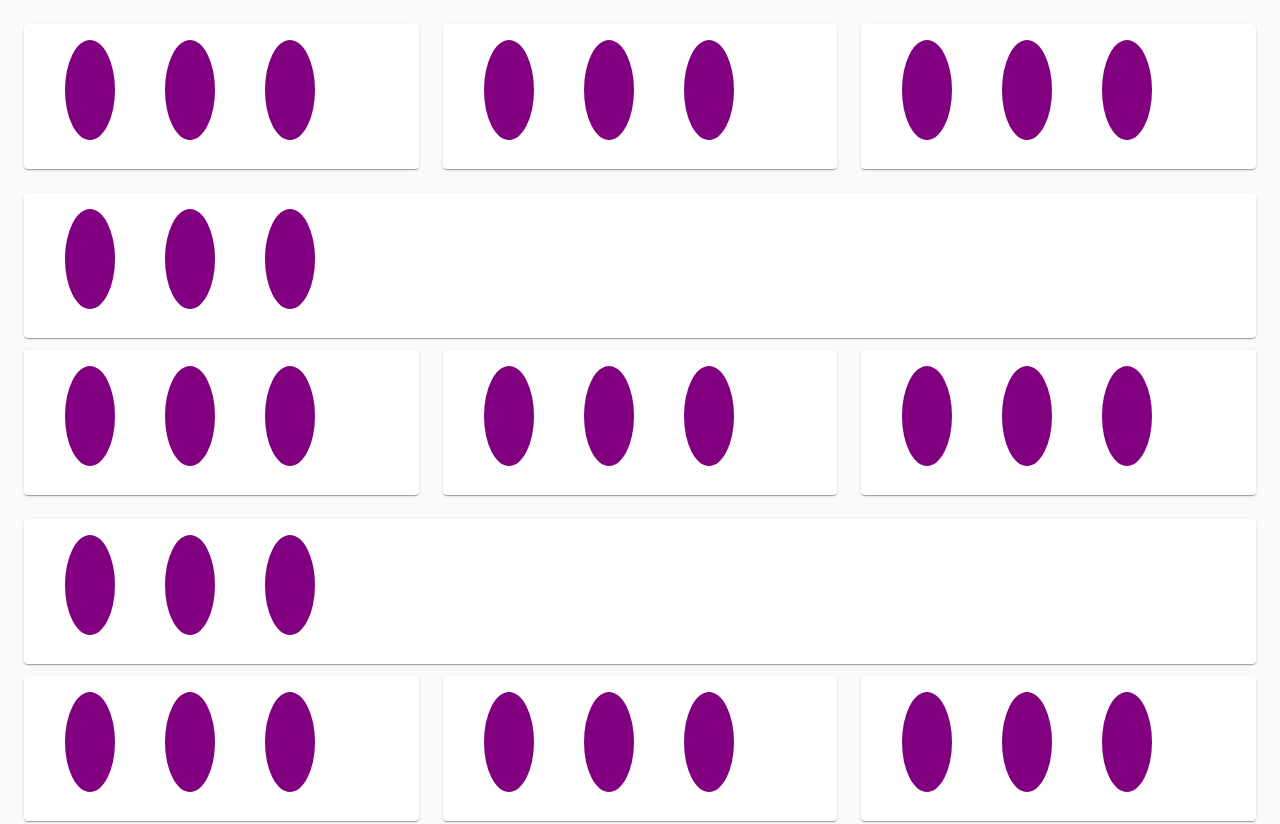
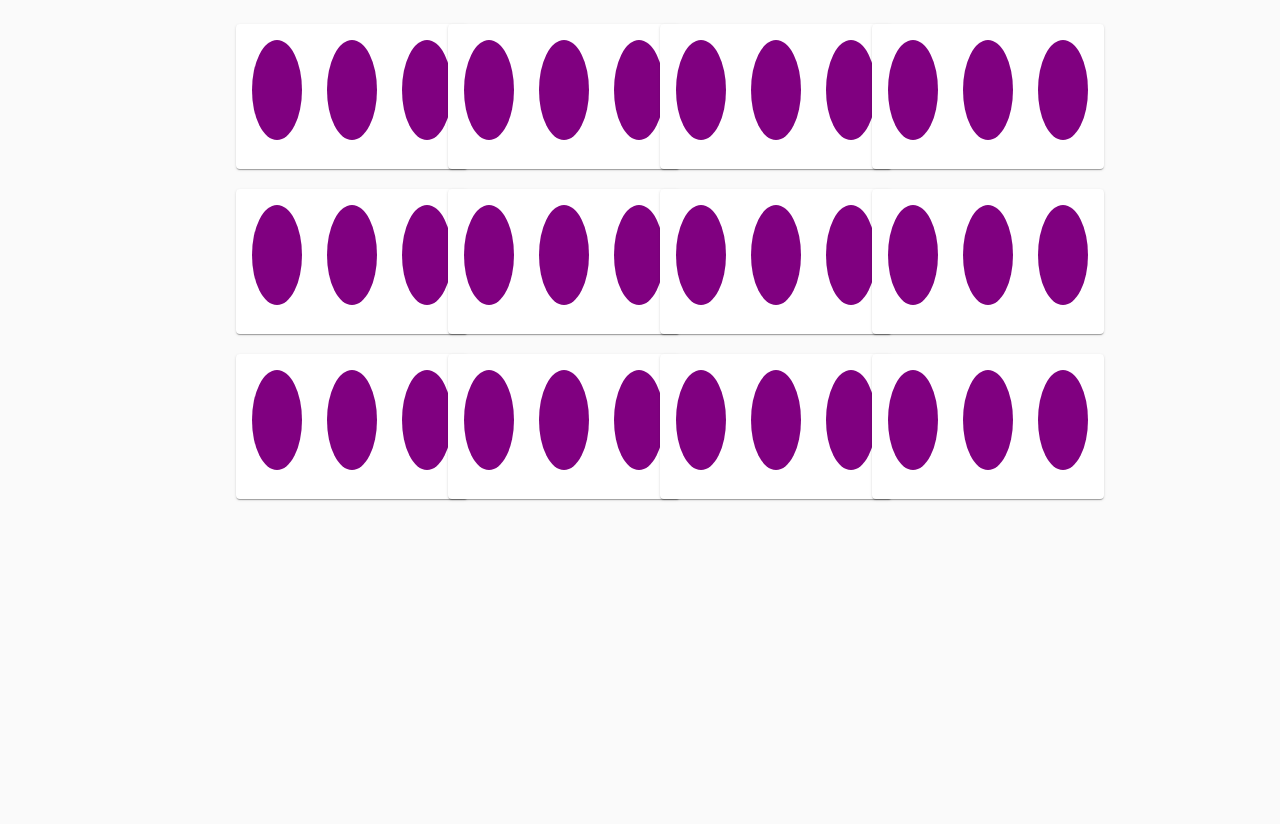
Before and after one commit to glenwinters/set-game, a React (Create React App) app: page / in a window 1280 px wide. Shown: the top 824 px of the page. After the commit the page ends 800 px from the top, so only its background shows below. Built offline with nearby package versions, Linux system fonts and the light colour scheme.

Commit message:
feat: center cards, adjust spacing

```diff
--- a/src/App.tsx
+++ b/src/App.tsx
@@ -12,24 +12,28 @@ const useStyles = makeStyles((theme: Theme) =>
     root: {
       flexGrow: 1,
       padding: theme.spacing(3),
-    }
+    },
+    card: {
+      width: 200 + 32,
+    },
   })
 );
 
 // TODO: Move SetCard to its own file and give it props
 const SetCard: React.FC = () => {
+  const classes = useStyles();
   return (
-  <Card>
+    <Card className={classes.card}>
       <CardContent>
-      <svg width="300" height="100">
-        <ellipse cx={50} cy={50} rx={25} ry={50} fill="purple" />
-        <ellipse cx={150} cy={50} rx={25} ry={50} fill="purple" />
-        <ellipse cx={250} cy={50} rx={25} ry={50} fill="purple" />
+        <svg width="200" height="100">
+          <ellipse cx={25} cy={50} rx={25} ry={50} fill="purple" />
+          <ellipse cx={100} cy={50} rx={25} ry={50} fill="purple" />
+          <ellipse cx={175} cy={50} rx={25} ry={50} fill="purple" />
         </svg>
       </CardContent>
     </Card>
   );
-}
+};
 
 // TODO: How will we map an array of things to this grid since the 12 items are
 // broken up by Grid containers?
@@ -49,49 +53,51 @@ const App: React.FC = () => {
 
   const classes = useStyles();
 
+  const justify = 'center';
+
   return (
     <ThemeProvider theme={theme}>
       <CssBaseline />
       <div className={classes.root}>
-        <Grid container spacing={3}>
-          <Grid item xs>
+        <Grid container spacing={5} justify={justify}>
+          <Grid item xs={2}>
             <SetCard />
           </Grid>
-          <Grid item xs>
+          <Grid item xs={2}>
             <SetCard />
           </Grid>
-          <Grid item xs>
+          <Grid item xs={2}>
             <SetCard />
           </Grid>
-          <Grid item xs>
+          <Grid item xs={2}>
             <SetCard />
           </Grid>
         </Grid>
-        <Grid container spacing={3}>
-          <Grid item xs>
+        <Grid container spacing={5} justify={justify}>
+          <Grid item xs={2}>
             <SetCard />
           </Grid>
-          <Grid item xs>
+          <Grid item xs={2}>
             <SetCard />
           </Grid>
-          <Grid item xs>
+          <Grid item xs={2}>
             <SetCard />
           </Grid>
-          <Grid item xs>
+          <Grid item xs={2}>
             <SetCard />
           </Grid>
         </Grid>
-        <Grid container spacing={3}>
-          <Grid item xs>
+        <Grid container spacing={5} justify={justify}>
+          <Grid item xs={2}>
             <SetCard />
           </Grid>
-          <Grid item xs>
+          <Grid item xs={2}>
             <SetCard />
           </Grid>
-          <Grid item xs>
+          <Grid item xs={2}>
             <SetCard />
           </Grid>
-          <Grid item xs>
+          <Grid item xs={2}>
             <SetCard />
           </Grid>
         </Grid>
```
Lines whose indentation alone changed are shown as unchanged.
